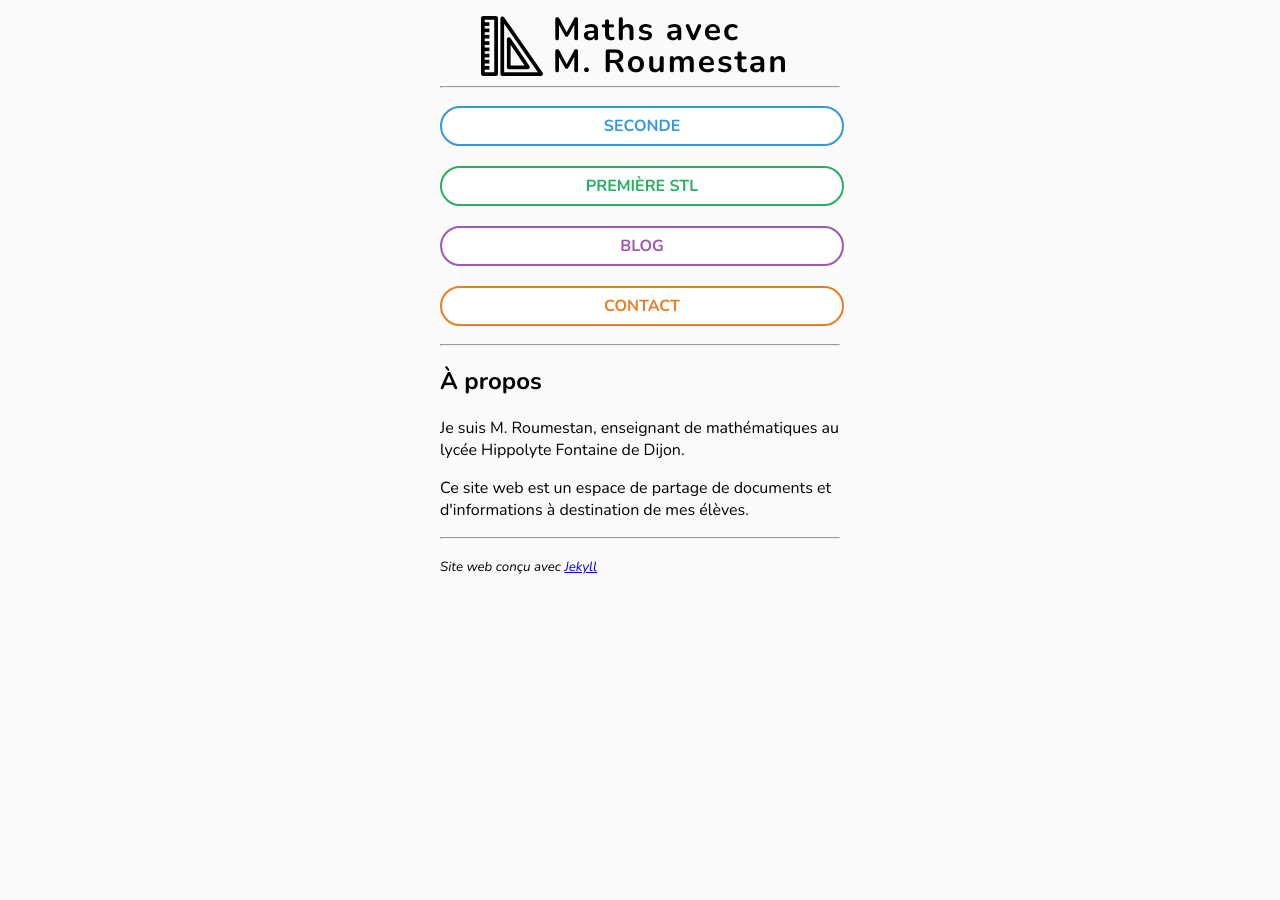
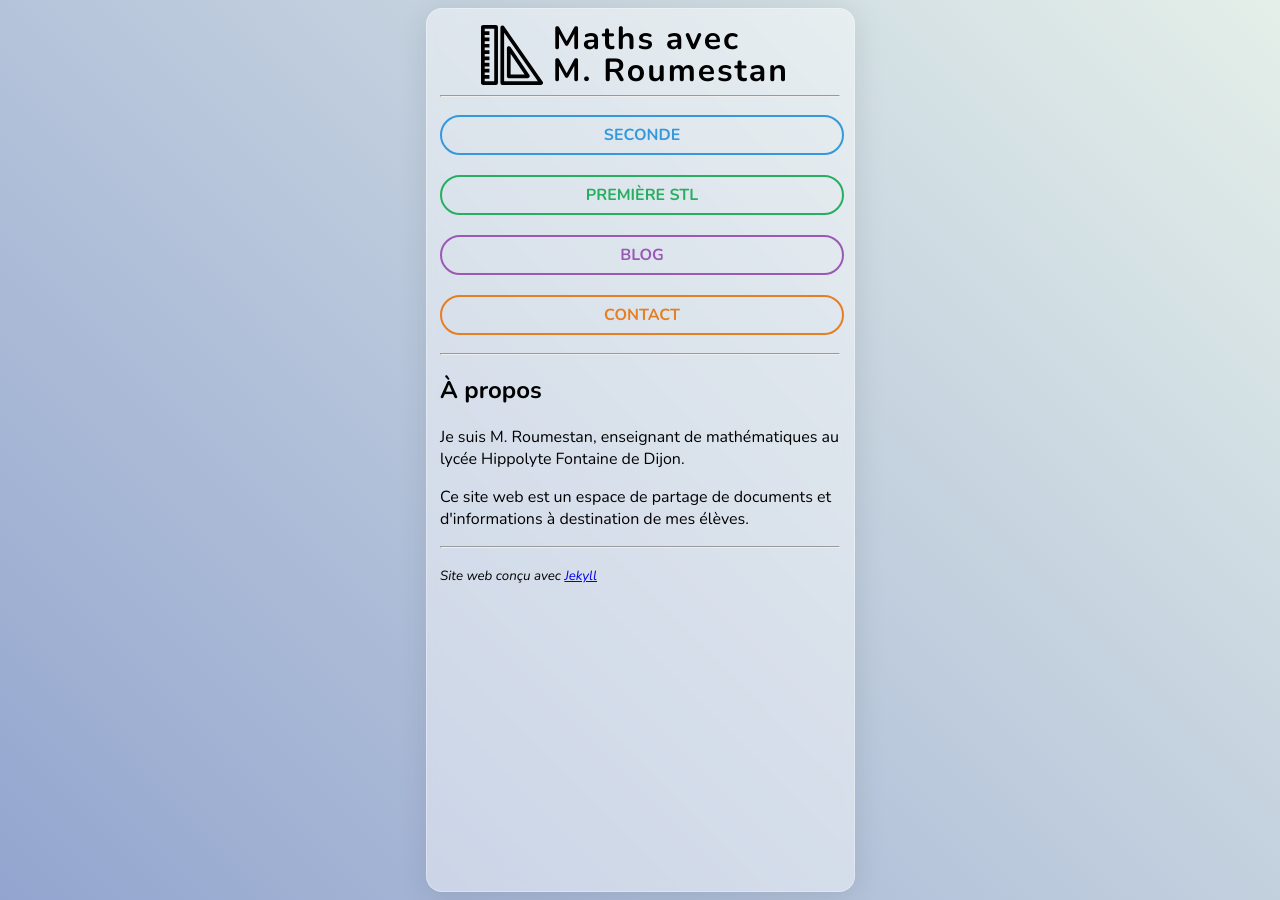
Before and after one commit to roumesta/roumestan.github.io, a Jekyll site: the page built from index.html, in a window 1280 px wide. Built offline with Jekyll 4.4.1, drawn with Linux system fonts in a browser that asks for light colours.

Commit message:
Test design

```diff
--- a/_layouts/default.html
+++ b/_layouts/default.html
@@ -21,6 +21,7 @@
 </head>
 
 <body>
+    <div class="glasscontainer">
     {% include header.html %}
     {% if page.title %}
     <h2>{{ page.title }}</h2>
@@ -28,6 +29,7 @@
     {{ content }}
     <hr>
     <p><small> <i>Site web conçu avec <a href="https://jekyllrb.com/">Jekyll</a></i></small></p>
+    </div>
 </body>
 
 </html>
--- a/assets/css/styles.css
+++ b/assets/css/styles.css
@@ -1,12 +1,36 @@
 ---
 ---
 
+html{
+    height: 100%;
+}
+
 body {
     font-family: 'Nunito', sans-serif;
+    background: linear-gradient(45deg, #93a5cf 0%, #e4efe9 100%);
+    height: 100%;
+    margin: 0;
+    display: flex;
+    justify-content: center;
+    align-items: center;
+/*
+    background-image: url(/assets/images/gradient.jpg);
+    background-size: cover;
+*/
+}
+
+.glasscontainer {
     max-width: 400px;
     margin: auto;
     padding: 1.5vh;
-    background: #fafafa;
+    /* From https://css.glass */
+    background: rgba(255, 255, 255, 0.44);
+    border-radius: 16px;
+    box-shadow: 0 4px 30px rgba(0, 0, 0, 0.1);
+    backdrop-filter: blur(5px);
+    -webkit-backdrop-filter: blur(5px);
+    border: 1px solid rgba(255, 255, 255, 0.3);
+    overflow-y:scroll; overflow-x:hidden; height: 95%;
 }
 
 header {
@@ -38,7 +62,7 @@ nav a {
     margin: 10px auto;
     border: 2px solid #000;
     border-radius: 20px;
-    background: #fff;
+    /* background: #fff; */
     height: 36px;
     line-height: 36px;
     text-align: center;
```
Also changed, not shown: 2 other files.
